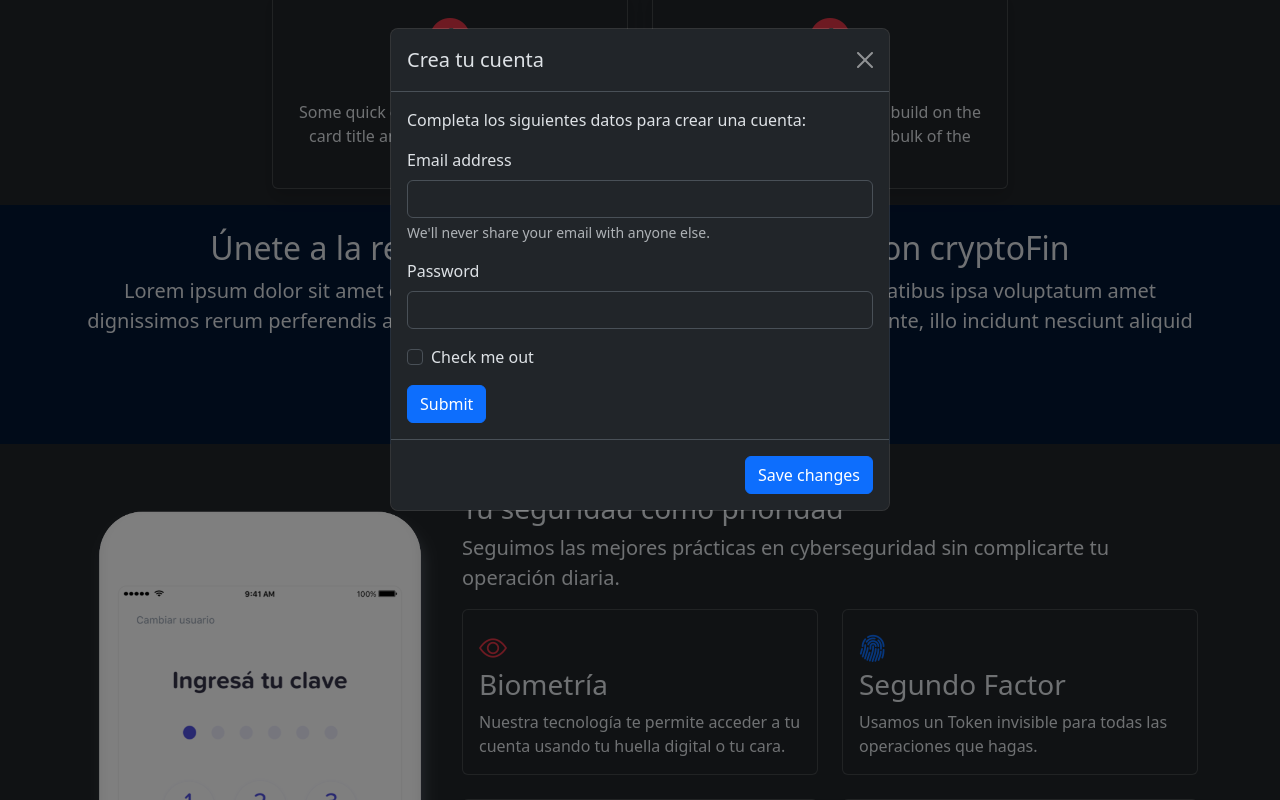
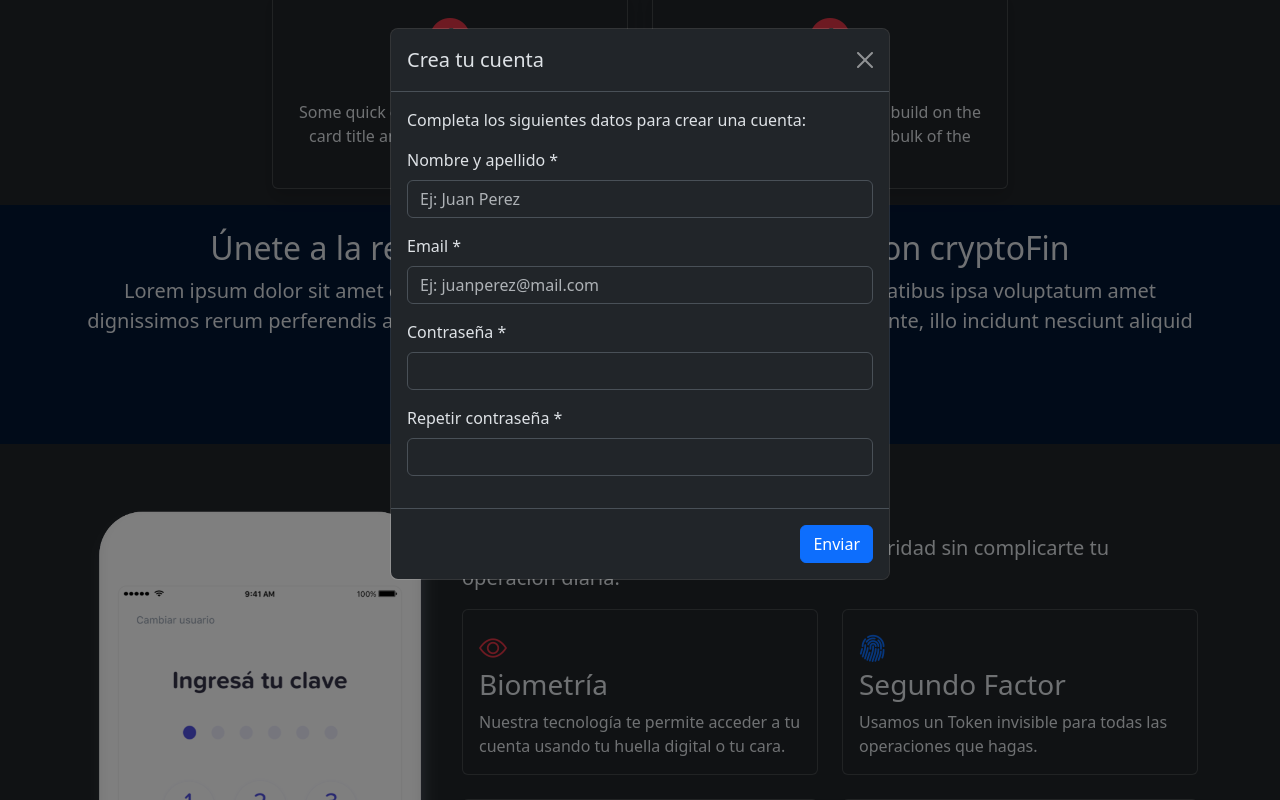
Before and after one commit to rollingcodeschool/cryptoFinc11, a plain HTML site: page index.html in a window 1280 px wide. Both pictures are taken after a click on the button "Crea tu cuenta ahora". Shown: the part 937-1737 px from the top of the page. Drawn offline with nearby package versions, Linux system fonts and the light colour scheme.

Commit message:
agregue el formulario para crear una cuenta en el modal del index

```diff
--- a/index.html
+++ b/index.html
@@ -346,25 +346,59 @@
       </div>
       <div class="modal-body">
         <p>Completa los siguientes datos para crear una cuenta:</p>
-        <form>
+        <form id="formCrearCuenta" autocomplete="off">
           <div class="mb-3">
-            <label for="exampleInputEmail1" class="form-label">Email address</label>
-            <input type="email" class="form-control" id="exampleInputEmail1" aria-describedby="emailHelp">
-            <div id="emailHelp" class="form-text">We'll never share your email with anyone else.</div>
+            <label for="nombreApellido" class="form-label"
+              >Nombre y apellido *</label
+            >
+            <input
+              type="text"
+              class="form-control"
+              id="nombreApellido"
+              placeholder="Ej: Juan Perez"
+              required
+            />
           </div>
           <div class="mb-3">
-            <label for="exampleInputPassword1" class="form-label">Password</label>
-            <input type="password" class="form-control" id="exampleInputPassword1">
+            <label for="email" class="form-label">Email *</label>
+            <input
+              type="email"
+              class="form-control"
+              id="email"
+              placeholder="Ej: juanperez@mail.com"
+              required
+            />
           </div>
-          <div class="mb-3 form-check">
-            <input type="checkbox" class="form-check-input" id="exampleCheck1">
-            <label class="form-check-label" for="exampleCheck1">Check me out</label>
+          <div class="mb-3">
+            <label for="password" class="form-label">Contraseña *</label>
+            <input
+              type="password"
+              class="form-control"
+              id="password"
+              required
+            />
           </div>
-          <button type="submit" class="btn btn-primary">Submit</button>
+          <div class="mb-3">
+            <label for="password" class="form-label"
+              >Repetir contraseña *</label
+            >
+            <input
+              type="password"
+              class="form-control"
+              id="password"
+              required
+            />
+          </div>
         </form>
       </div>
       <div class="modal-footer">
-        <button type="button" class="btn btn-primary">Save changes</button>
+        <button
+          class="btn btn-primary"
+          type="submit"
+          form="formCrearCuenta"
+        >
+          Enviar
+        </button>
       </div>
     </div>
   </div>
```
